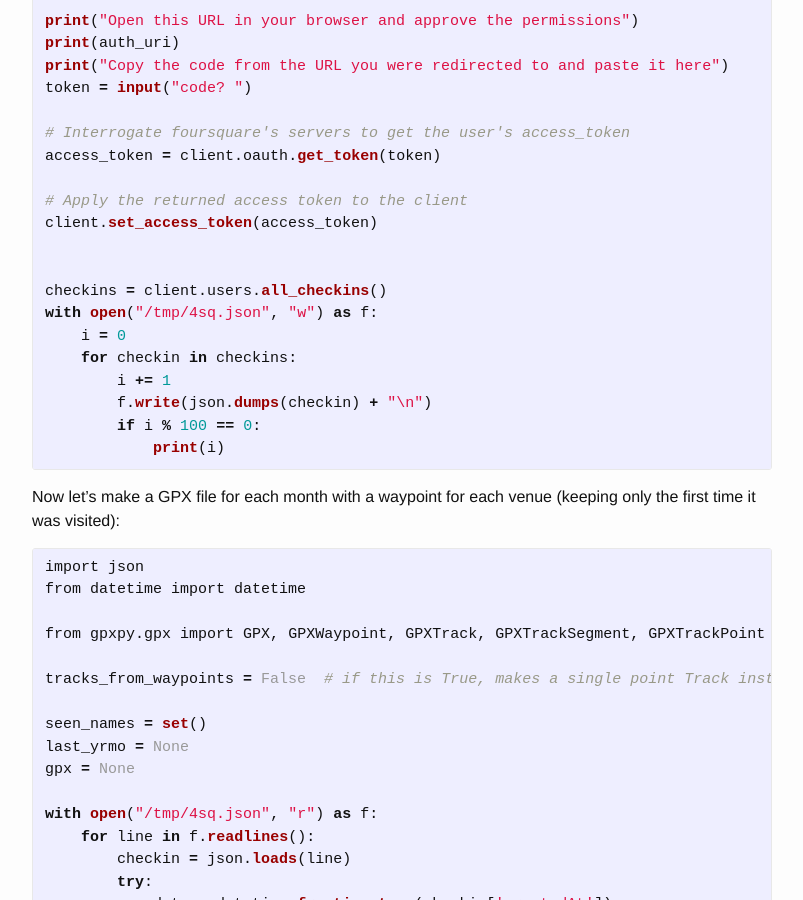
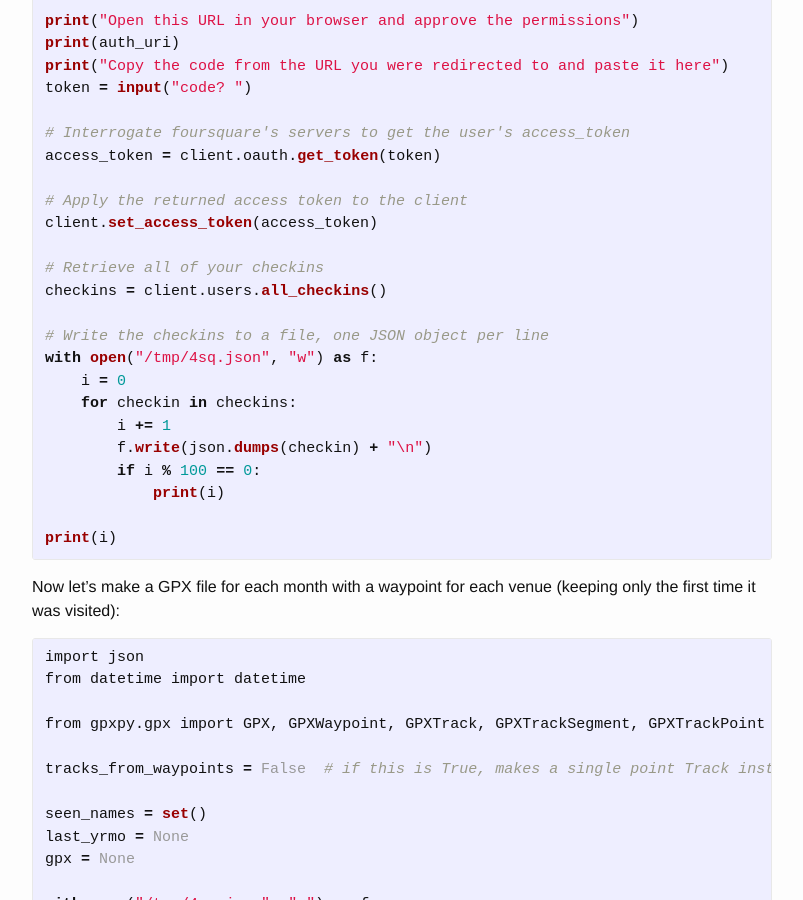
Before and after one commit to WanderingStar/WanderingStar.github.io, a Jekyll site: the page built from _posts/2018-01-21-foursquare-to-gpx.md, in a window 1280 px wide and 900 px high, scrolled down 788 px. Shown: the whole window, without its empty margins (238-1041 px from the left). Built offline with Jekyll 4.4.1, drawn with Linux system fonts in a browser that asks for light colours; comment, search, counter and statistics services are not loaded.

Commit message:
add comments

```diff
--- a/_posts/2018-01-21-foursquare-to-gpx.md
+++ b/_posts/2018-01-21-foursquare-to-gpx.md
@@ -52,8 +52,10 @@ access_token = client.oauth.get_token(token)
 # Apply the returned access token to the client
 client.set_access_token(access_token)
 
+# Retrieve all of your checkins
+checkins = client.users.all_checkins()
 
-checkins = client.users.all_checkins()
+# Write the checkins to a file, one JSON object per line
 with open("/tmp/4sq.json", "w") as f:
     i = 0
     for checkin in checkins:
@@ -62,6 +64,7 @@ with open("/tmp/4sq.json", "w") as f:
         if i % 100 == 0:
             print(i)
 
+print(i)
 {% endhighlight %}
 
 Now let's make a GPX file for each month with a waypoint for each venue
```
